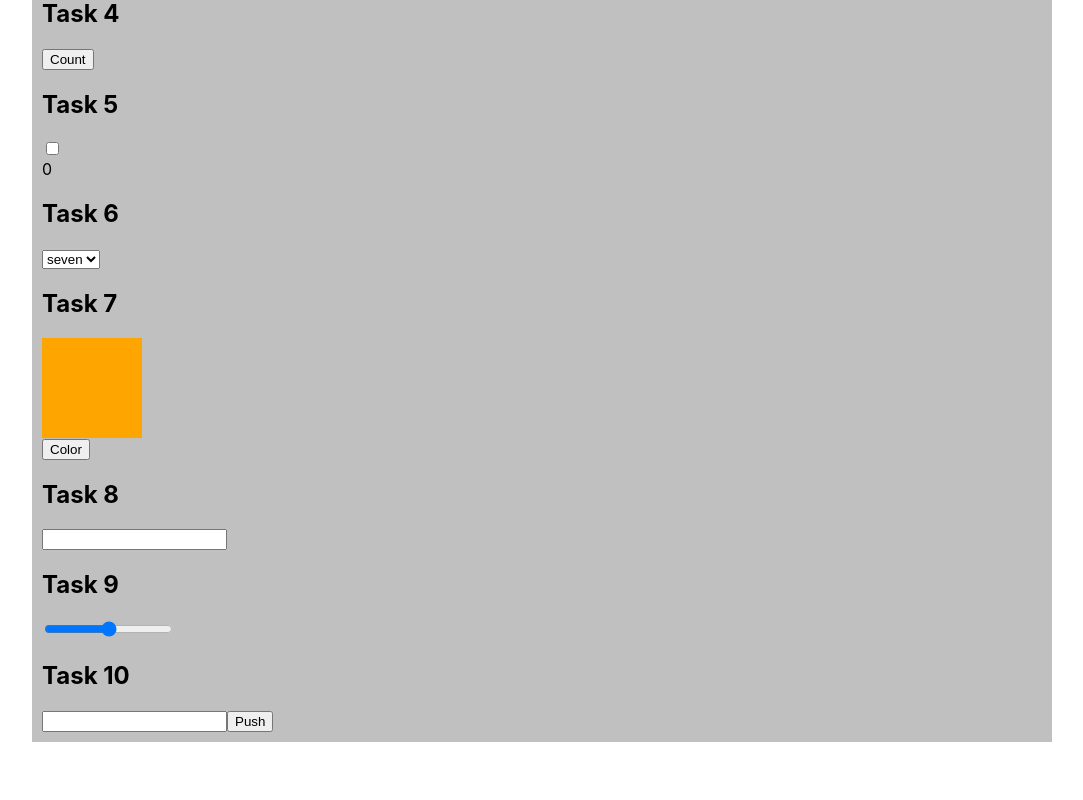
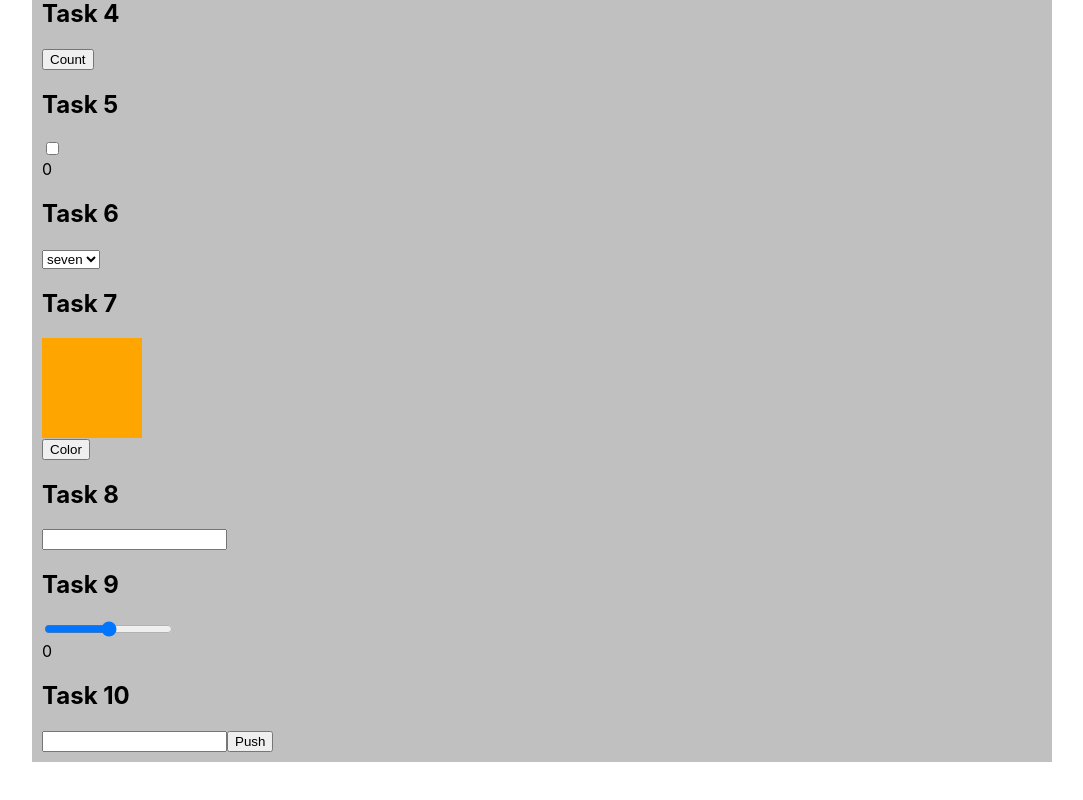
Before and after one commit to dim50dim/apps, a React (Create React App) app: page / in a window 1280 px wide. Shown: the part 483-1283 px from the top of the page, without its empty margins (98-1181 px from the left). Built offline with nearby package versions, Linux system fonts and the light colour scheme.

Commit message:
in task 9 - found the range of input

```diff
--- a/src/App.js
+++ b/src/App.js
@@ -10,6 +10,7 @@ function App() {
   const [st4,setSt4] = useState(0);
   const [st5,setSt5] = useState(0);
   const [st6,setSt6] = useState();
+  const [st9,setSt9] = useState(0);
 
   let count4 = 0;
 
@@ -42,8 +43,8 @@ function App() {
   function task8() {
 
   }
-  function task9() {
-
+  function task9(e) {
+     setSt9(e.target.value)
   }
   let ar10 = [5, 6, 7];
   function task10() {
@@ -97,8 +98,8 @@ function App() {
       </section>
       <section>
         <h2>Task 9</h2>
-        <input type="range" className="task-9"></input>
-        <div className="out-9"></div>
+        <input type="range" className="task-9" onChange={task9} ></input>
+        <div className="out-9"> {st9} </div>
       </section>
       <section>
         <h2>Task 10</h2>
```
